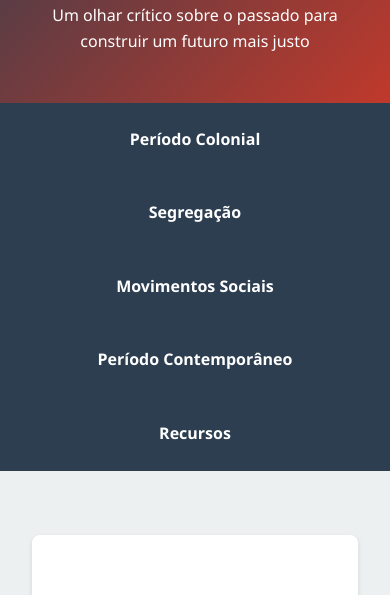
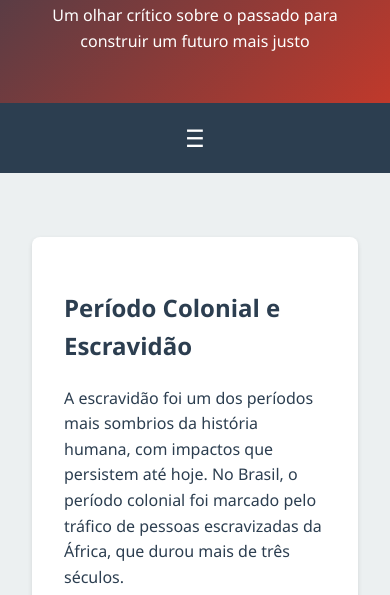
Before and after one commit to tebezuz/julia-eu-te-amo-historia, a plain HTML site: page index.html in a window 390 px wide. Shown: the part 225-820 px from the top of the page. Drawn offline with Linux system fonts and the light colour scheme.

Commit message:
Add files via upload

```diff
--- a/index.html
+++ b/index.html
@@ -13,6 +13,7 @@
     </header>
 
     <nav>
+        <div class="menu-icon">☰</div> <!-- Ícone de hambúrguer -->
         <ul>
             <li><a href="#escravidao">Período Colonial</a></li>
             <li><a href="#segregacao">Segregação</a></li>
@@ -21,6 +22,7 @@
             <li><a href="#recursos">Recursos</a></li>
         </ul>
     </nav>
+
 
     <main class="timeline">
         <section id="escravidao" class="period">
--- a/script.js
+++ b/script.js
@@ -29,3 +29,8 @@ document.addEventListener('DOMContentLoaded', function() {
         observer.observe(period);
     });
 });
+// Seleciona o ícone e o menu
+document.querySelector('.menu-icon').addEventListener('click', function() {
+    const menu = document.querySelector('nav ul');
+    menu.style.display = menu.style.display === 'flex' ? 'none' : 'flex';
+});
--- a/styles.css
+++ b/styles.css
@@ -104,14 +104,17 @@ footer {
     border-radius: 8px;
     box-shadow: 0 2px 5px rgba(0,0,0,0.1);
 }
-
+/* Esconde a lista do menu no celular e exibe um ícone de hambúrguer */
 @media (max-width: 768px) {
     nav ul {
-        flex-direction: column;
+        display: none; /* Esconde o menu completo */
+    }
+
+    .menu-icon {
+        display: block; /* Exibe o ícone de menu */
+        color: white;
+        font-size: 1.5rem;
+        cursor: pointer;
         text-align: center;
     }
-
-    nav li {
-        margin: 0.5rem 0;
-    }
 }
```
